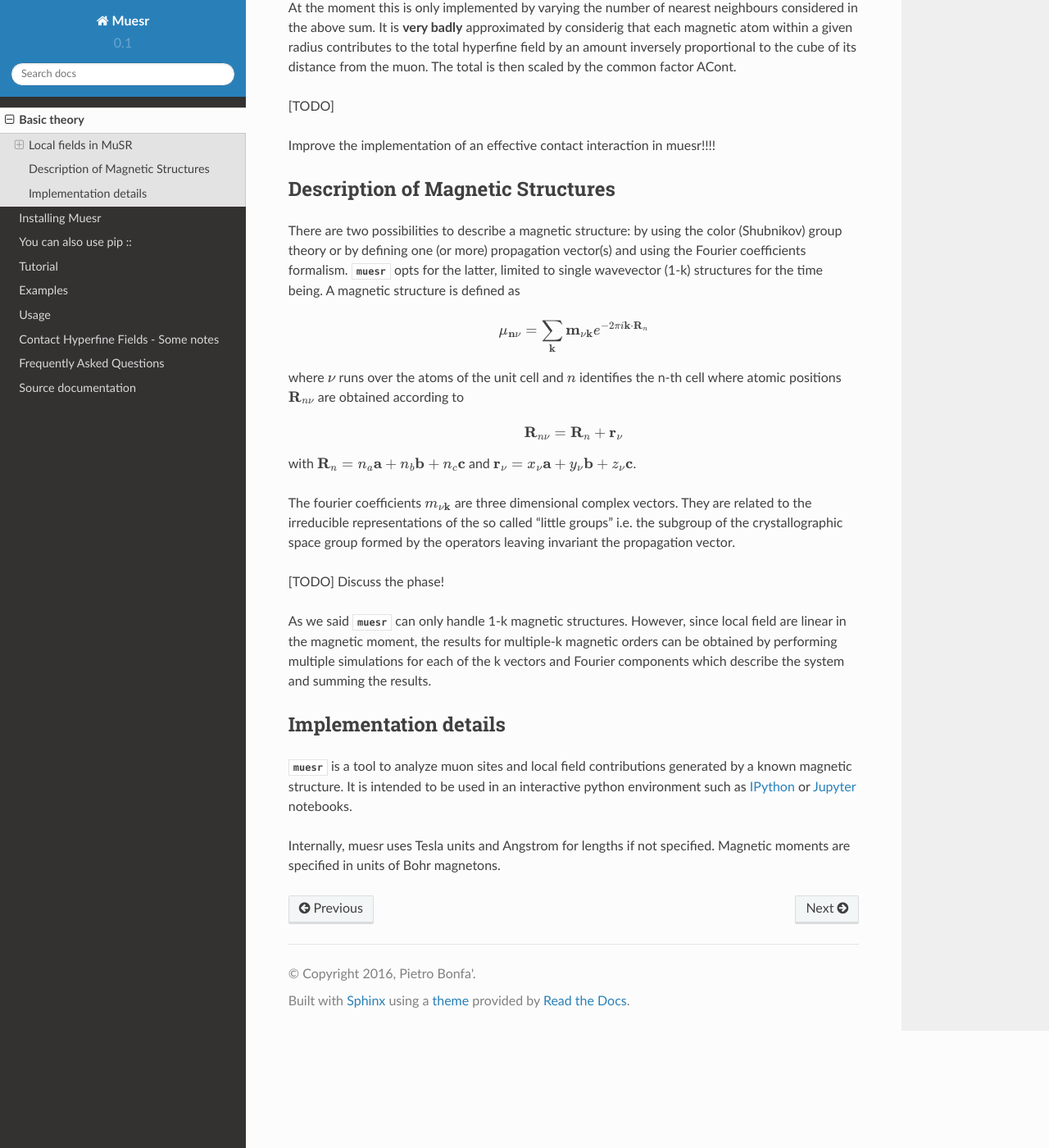
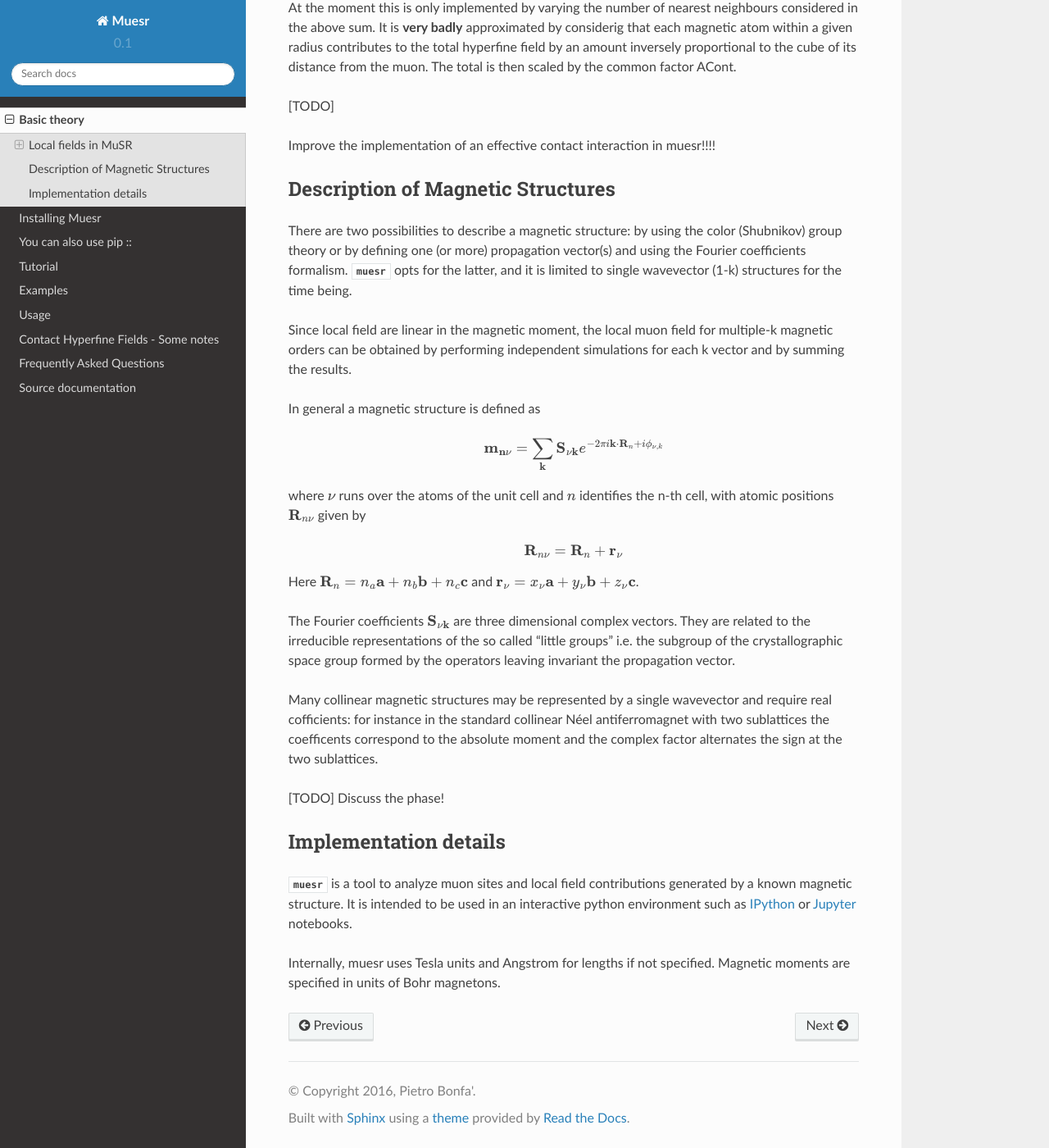
Before and after one commit to bonfus/muesr, a Sphinx documentation site: the page built from docs/Intro.rst, in a window 1280 px wide and 1400 px high, scrolled down 1751 px. Shown: the whole window at 82% size. Built offline with Sphinx 7.4.7 and the Read the Docs theme 2.0.0, drawn with Linux system fonts in a browser that asks for light colours; pages that are not in the unit, such as notebooks, are missing from menus.

Commit message:
corrected magnetic structure description, introduced phase, check!

```diff
--- a/docs/Intro.rst
+++ b/docs/Intro.rst
@@ -117,39 +117,37 @@ Description of Magnetic Structures
 
 There are two possibilities to describe a magnetic structure: by using the
 color (Shubnikov) group theory or by defining one (or more) propagation vector(s) and using the Fourier
-coefficients formalism. :mod:`muesr` opts for the latter, limited to single wavevector (1-k) structures for the time being.
-A magnetic structure is defined as
+coefficients formalism. :mod:`muesr` opts for the latter, and it is limited to single wavevector (1-k) structures for the time being.
+
+Since local field are linear in the magnetic moment, the
+local muon field for multiple-k magnetic orders can be obtained by performing
+independent simulations for each  k vector and by summing the results.
+
+In general a magnetic structure is defined as
 
 .. math::
 
-   \mathbf{\mu_{n \nu}} = \sum _{\mathbf{k}} \mathbf{m}_{\nu \mathbf{k}} e ^{- 2 \pi i \mathbf{k} \cdot \mathbf{R}_n}
+   \mathbf{m_{n \nu}} = \sum _{\mathbf{k}} \mathbf{S}_{\nu \mathbf{k}} e ^{- 2 \pi i \mathbf{k} \cdot \mathbf{R}_n+i\phi_{\nu,k}}
 
 where :math:`\nu` runs over the atoms of the unit cell and :math:`n`
-identifies the n-th cell where atomic positions :math:`\mathbf{R}_{n\nu}`
-are obtained according to
+identifies the n-th cell, with atomic positions :math:`\mathbf{R}_{n\nu}`
+given by
 
 .. math::
 
    \mathbf{R}_{n\nu} = \mathbf{R}_{n} + \mathbf{r_\nu}
 
-with :math:`\mathbf{R}_{n} = n_a \mathbf{a} + n_b \mathbf{b} + n_c \mathbf{c}`
+Here :math:`\mathbf{R}_{n} = n_a \mathbf{a} + n_b \mathbf{b} + n_c \mathbf{c}`
 and :math:`\mathbf{r}_\nu = x_\nu \mathbf{a} + y_\nu \mathbf{b} + z_\nu \mathbf{c}`.
 
-The fourier coefficients :math:`m_{\nu \mathbf{k}}` are three dimensional
+The Fourier coefficients :math:`\mathbf{S}_{\nu \mathbf{k}}` are three dimensional
 complex vectors. They are related to the  irreducible representations
 of the so called "little groups" i.e. the subgroup of the crystallographic space
 group formed by the operators leaving invariant the propagation vector.
 
-
+Many collinear magnetic structures may be represented by a single wavevector and require real cofficients: for instance in the standard collinear Néel antiferromagnet with two sublattices the coefficents correspond to the absolute moment and the complex factor alternates the sign at the two sublattices.
 
 [TODO] Discuss the phase!
-
-
-As we said :mod:`muesr` can only handle 1-k magnetic structures.
-However, since local field are linear in the magnetic moment, the
-results for multiple-k magnetic orders can be obtained by performing
-multiple simulations for each of the k vectors and Fourier components
-which describe the system and summing the results.
 
 Implementation details
 ----------------------------
```
